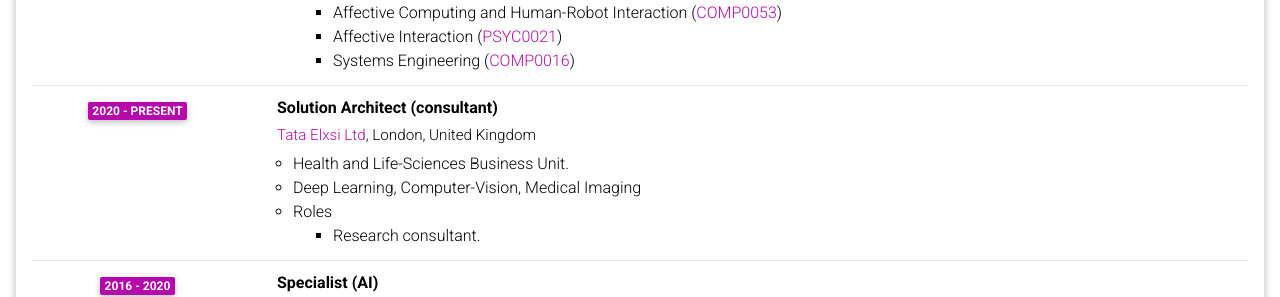
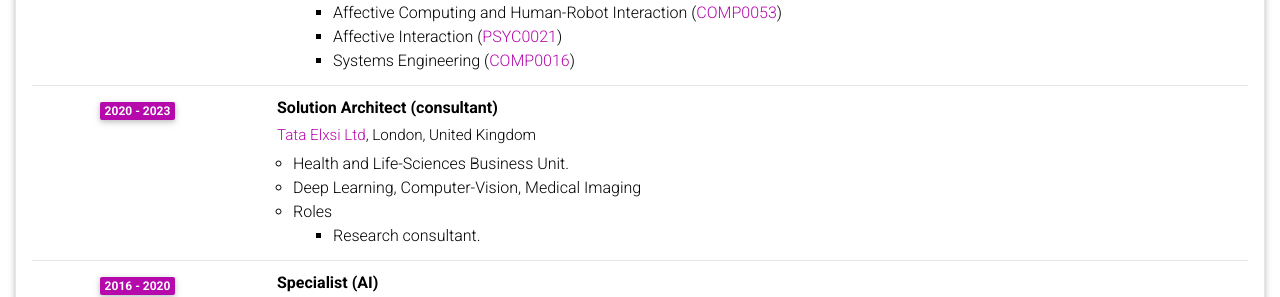
Before and after one commit to jnj256/jnj256.github.io, a Jekyll site: the page built from _pages/cv.md, in a window 1280 px wide and 900 px high, scrolled down 965 px. Shown: the part 156-453 px from the top of the window. Built offline with Jekyll 4.4.1, drawn with Linux system fonts in a browser that asks for light colours; comment, search, counter and statistics services are not loaded; a style sheet for code colours, icons or effects is not loaded.

Commit message:
updated cv

```diff
--- a/_data/cv.yml
+++ b/_data/cv.yml
@@ -51,7 +51,7 @@
 
     - title: Solution Architect (consultant)
       institution: <a href="https://www.tataelxsi.com/" target="_blank">Tata Elxsi Ltd</a>, London, United Kingdom
-      year: 2020 - present
+      year: 2020 - 2023
       description:
         - Health and Life-Sciences Business Unit.
         - Deep Learning, Computer-Vision, Medical Imaging
```
Also changed, not shown: 1 other file.
